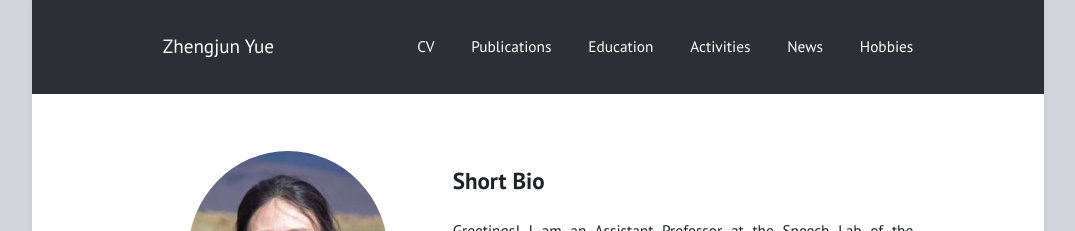
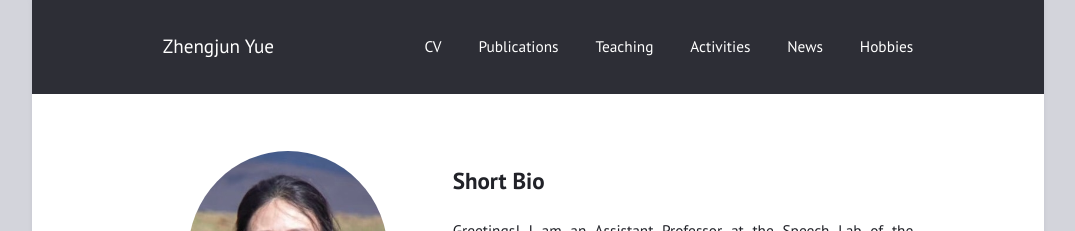
Before and after one commit to zhengjunyue/zhengjunyue.github.io, a Jekyll site: the page built from index.md, in a window 1280 px wide. Shown: the top 231 px of the page, without its empty margins (102-1177 px from the left). Built offline with Jekyll 4.4.1, drawn with Linux system fonts in a browser that asks for light colours.

Commit message:
Update _config.yml

```diff
--- a/_config.yml
+++ b/_config.yml
@@ -28,7 +28,7 @@ navigation:                # accepts {file, title, url, icon, sidebaricon}
  # - {title: "About", file: "/about.md"}
   - {title: "CV", url: "/cv"}
   - {title: "Publications", file: "publications.md"}
-  - {title: "Education", file: "teaching.md"}
+  - {title: "Teaching", file: "teaching.md"}
   - {title: "Activities", file: "activities.md"}
   - {title: "News", file: "news.md"}
   - {title: "Hobbies", file: "hobbies.md"}
```
